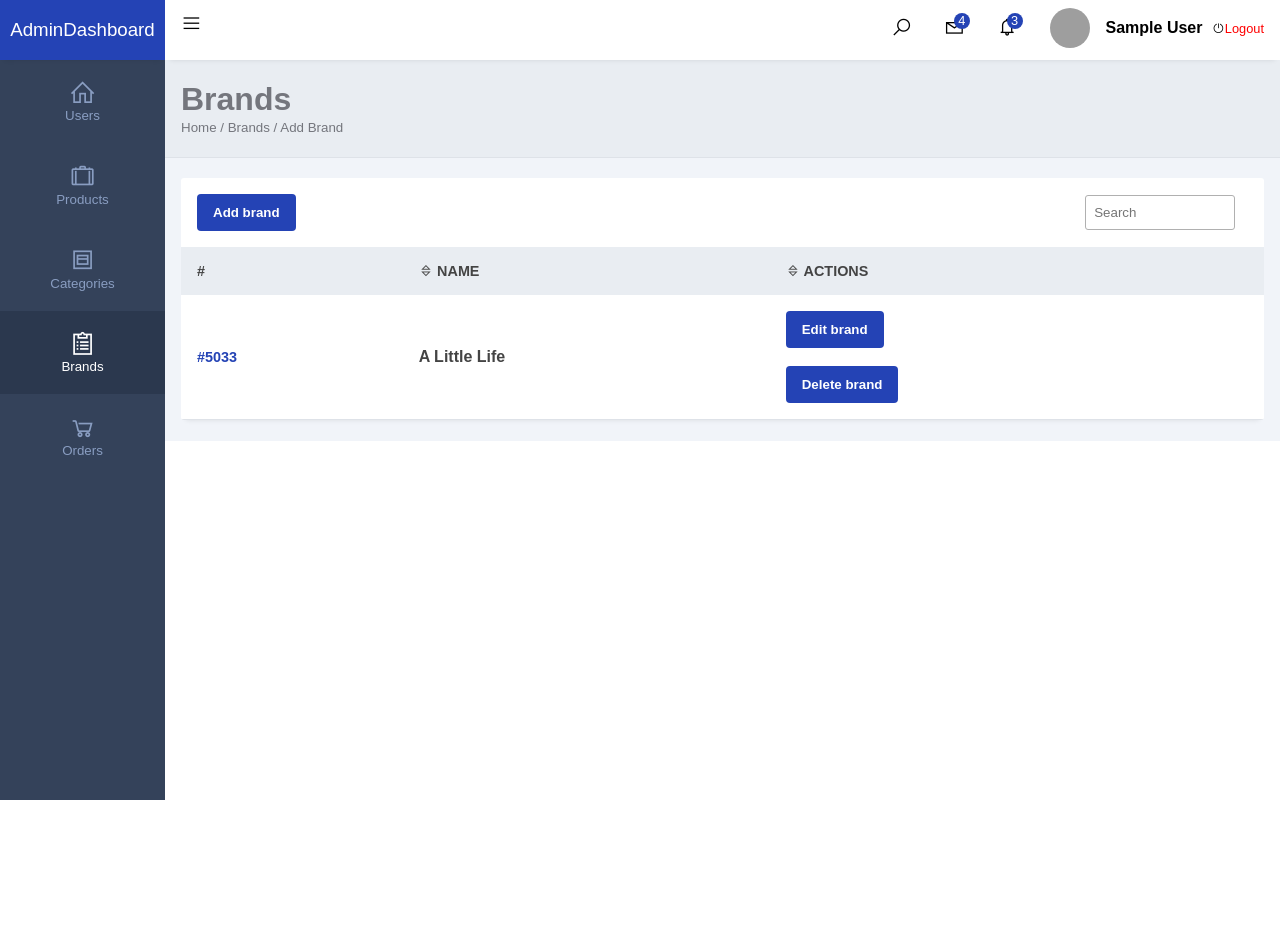
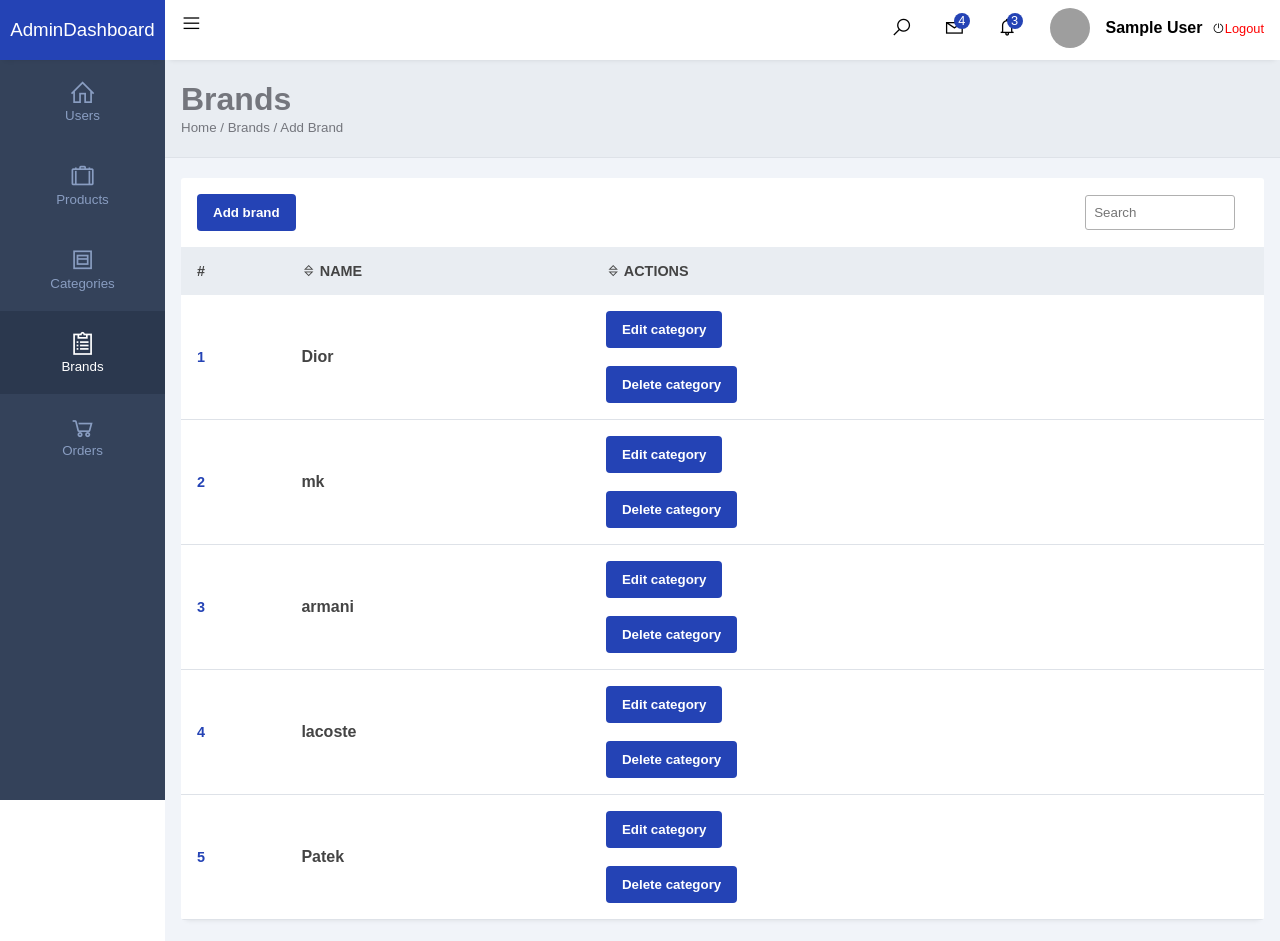
Before and after one commit to orpseal/individual-project-ecommerce, a PHP site: page /admin/brands.php in a window 1280 px wide. Before the commit the page ends 800 px from the top, so only its background shows below. Run offline with PHP 8.4, Linux system fonts and the light colour scheme; the visitor is signed in with stand-in values (Sample User, id 1); data comes from the database, SQL or seed files in the repository; grey boxes are pictures that could not be loaded.

Commit message:
updated admin brands and categories

```diff
--- a/admin/brands.php
+++ b/admin/brands.php
@@ -158,23 +158,34 @@ if (isset($_GET['logout'])) {
                                 </tr>
                             </thead>
                             <tbody>
+                            <?php
+                                    $brands = selectallBrand_ctr();
+                                    foreach((array)$brands as $brand){
+                                        $id = $brand['brand_id'];
+                                        $name = $brand['brand_name'];
+
+                                        echo"
                                                 <tr>
-                                    <td>#5033</td>
+                                            <td>$id</td>
 
                                             <td>
-                                        <h4>A Little Life</h4>
+                                                <h4>$name</h4>
                                             </td>
 
                                             <td>
-                                        <div class="add">
-                                            <button>Edit brand</button>
+                                                <div class='add'>
+                                                    <button>Edit category</button>
                                                 </div>
                                                 <br>
-                                        <div class="add">
-                                            <button>Delete brand</button>
+                                                <div class='add'>
+                                                    <button>Delete category</button>
                                                 </div>
                                             </td>
                                         </tr>
+                                        ";
+                                    }
+
+                                ?>
 
 
                             </tbody>
```
Also changed, not shown: admin/categories.php (+16 -5 lines). Lines whose indentation alone changed are shown as unchanged.
